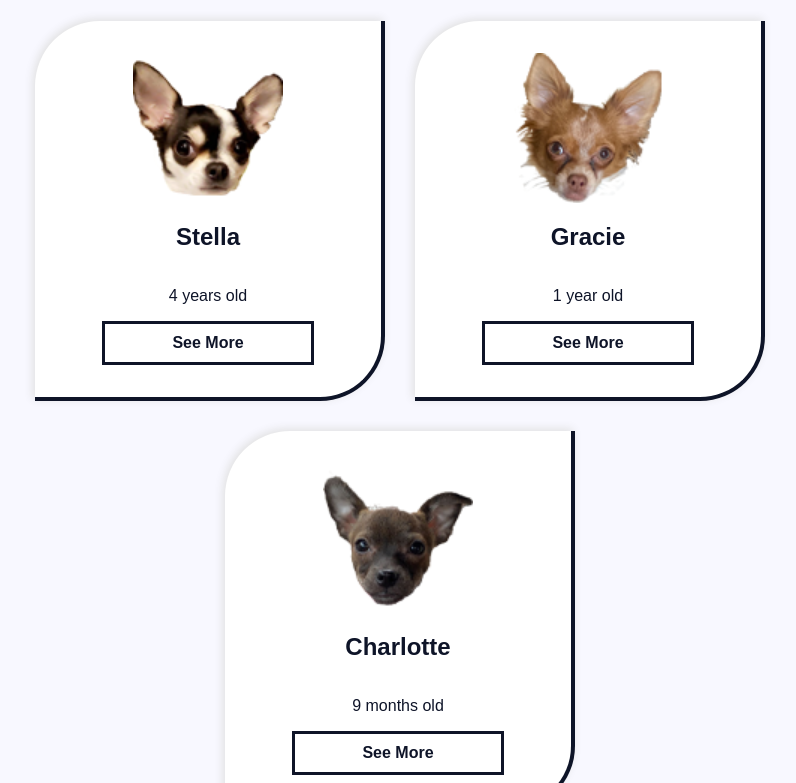
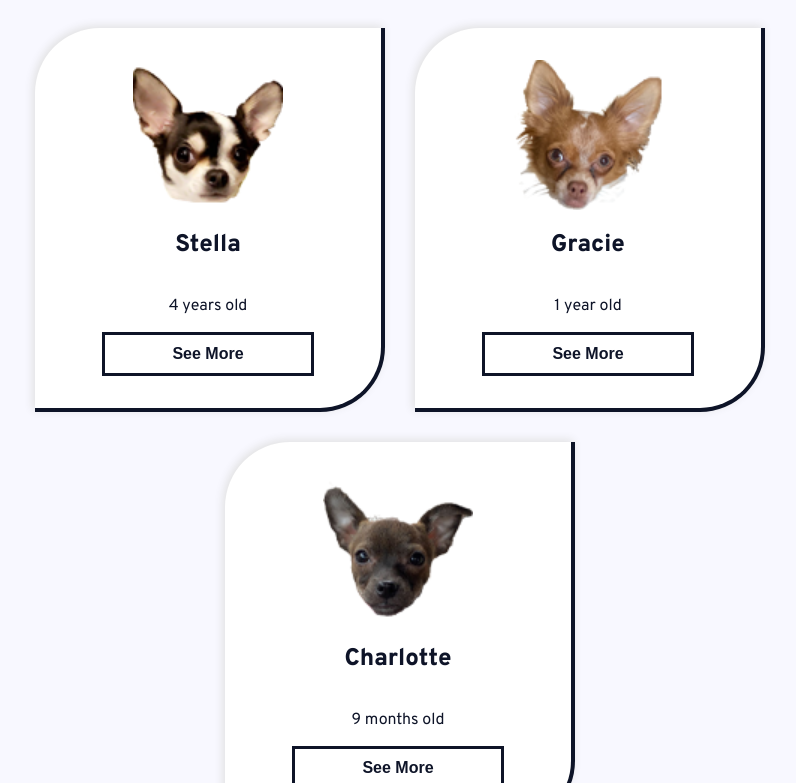
Before and after one commit to alanacapcreates/WWDC-SocialMediaForDogs-0721, a plain HTML site: page index.html in a window 1280 px wide. Shown: the part 115-898 px from the top of the page, without its empty margins (240-1036 px from the left). Drawn offline with Linux system fonts and the light colour scheme.

Commit message:
uploaded google font

```diff
--- a/index.html
+++ b/index.html
@@ -1,8 +1,10 @@
 <html>
     <head>
         <link rel="stylesheet" href="styles.css">
-        <link href="https://fonts.googleapis.com/icon?family=Material+Icons"
-      rel="stylesheet">
+        <link rel="preconnect" href="https://fonts.googleapis.com">
+        <link rel="preconnect" href="https://fonts.gstatic.com" crossorigin>
+        <link href="https://fonts.googleapis.com/css2?family=Overpass:ital,wght@0,400;0,800;1,400&display=swap" rel="stylesheet">
+        <link href="https://fonts.googleapis.com/icon?family=Material+Icons" rel="stylesheet">
         <title >DogBasket</title>
 
     </head>
```
